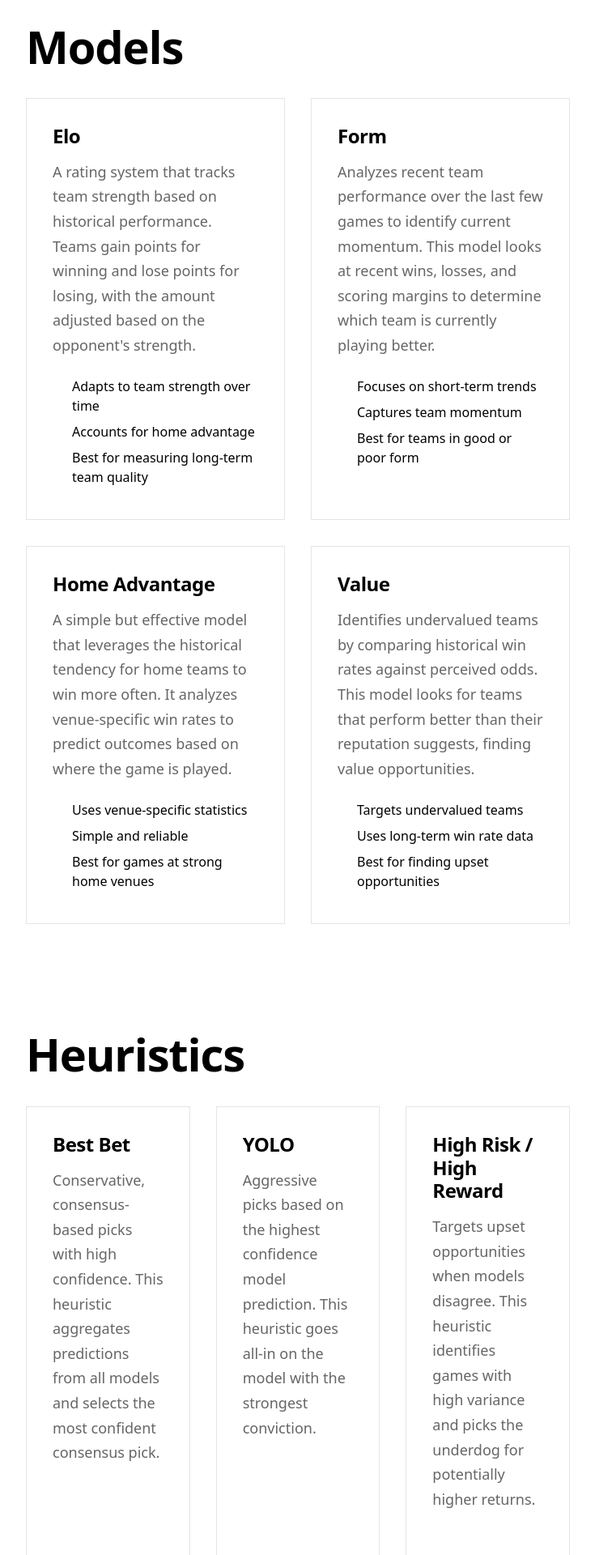
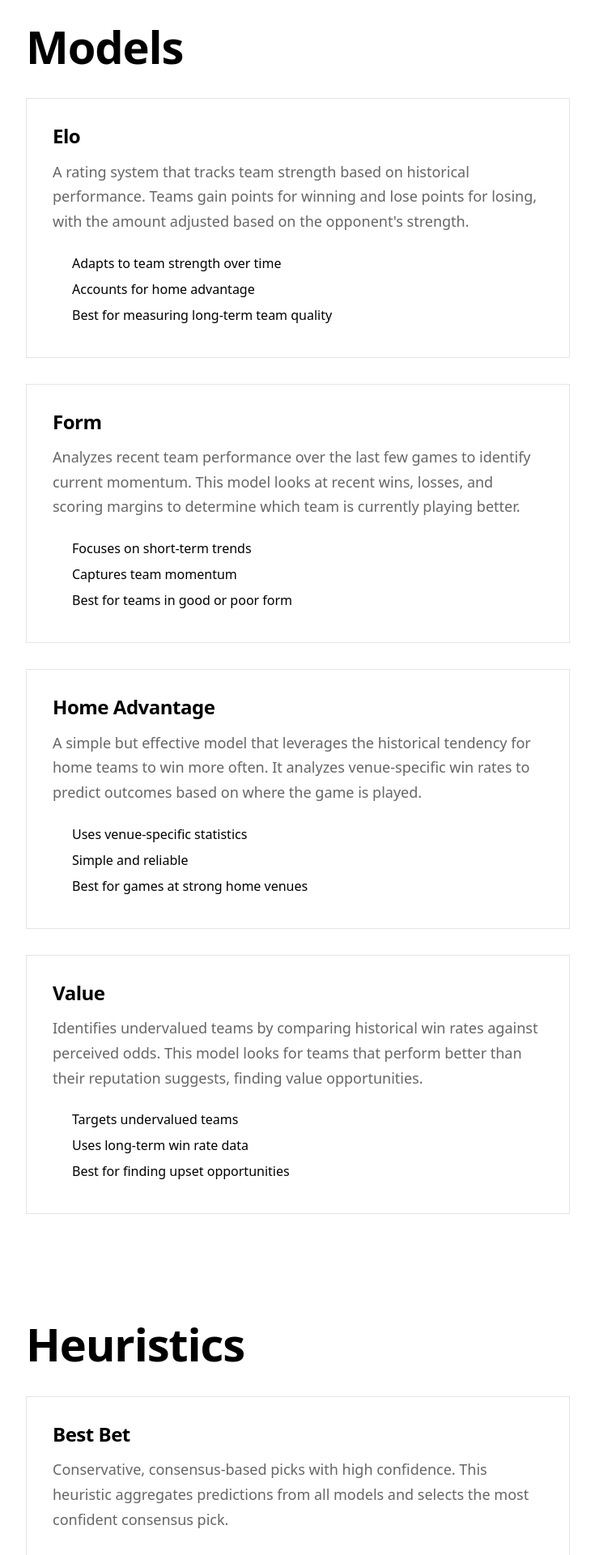
Before and after one commit to danielpaparo98/WhatIsMyTip, a Nuxt app in the folder frontend/: page /about in a window 1280 px wide. Shown: the part 900-2820 px from the top of the page at 81% size, without its empty margins (272-1007 px from the left). Built offline with nearby package versions, Linux system fonts and the light colour scheme.

Commit message:
✨ Update game card display and about page layout

```diff
--- a/frontend/components/GameCard.vue
+++ b/frontend/components/GameCard.vue
@@ -7,13 +7,11 @@
     <div class="game-body">
       <div class="team home">
         <img :src="getLogoUrl(homeTeam)" :alt="homeTeam" class="team-logo" />
-        <span class="team-name">{{ homeTeam }}</span>
         <span v-if="homeScore !== null" class="score">{{ homeScore }}</span>
       </div>
       <div class="vs">VS</div>
       <div class="team away">
         <img :src="getLogoUrl(awayTeam)" :alt="awayTeam" class="team-logo" />
-        <span class="team-name">{{ awayTeam }}</span>
         <span v-if="awayScore !== null" class="score">{{ awayScore }}</span>
       </div>
     </div>
--- a/frontend/pages/about.vue
+++ b/frontend/pages/about.vue
@@ -188,7 +188,8 @@ useHead({
 }
 
 .models {
-  display: grid;
+  display: flex;
+  flex-direction: column;
   gap: 1.5rem;
 }
 
@@ -212,7 +213,8 @@ useHead({
 }
 
 .heuristics {
-  display: grid;
+  display: flex;
+  flex-direction: column;
   gap: 1.5rem;
 }
 
@@ -266,11 +268,11 @@ useHead({
 /* Tablet styles */
 @media (min-width: 641px) and (max-width: 1024px) {
   .models {
-    grid-template-columns: repeat(auto-fit, minmax(300px, 1fr));
+    gap: 2rem;
   }
 
   .heuristics {
-    grid-template-columns: repeat(auto-fit, minmax(250px, 1fr));
+    gap: 2rem;
   }
 }
 
@@ -297,12 +299,10 @@ useHead({
   }
 
   .models {
-    grid-template-columns: repeat(2, 1fr);
     gap: 2rem;
   }
 
   .heuristics {
-    grid-template-columns: repeat(3, 1fr);
     gap: 2rem;
   }
 
--- a/frontend/pages/index.vue
+++ b/frontend/pages/index.vue
@@ -54,12 +54,10 @@
               <div class="teams">
                 <div class="team home">
                   <img :src="getLogoUrl(game.home_team)" :alt="game.home_team" class="team-logo" />
-                  <span>{{ game.home_team }}</span>
                 </div>
                 <span class="vs">VS</span>
                 <div class="team away">
                   <img :src="getLogoUrl(game.away_team)" :alt="game.away_team" class="team-logo" />
-                  <span>{{ game.away_team }}</span>
                 </div>
               </div>
               <div class="match-details">
```
